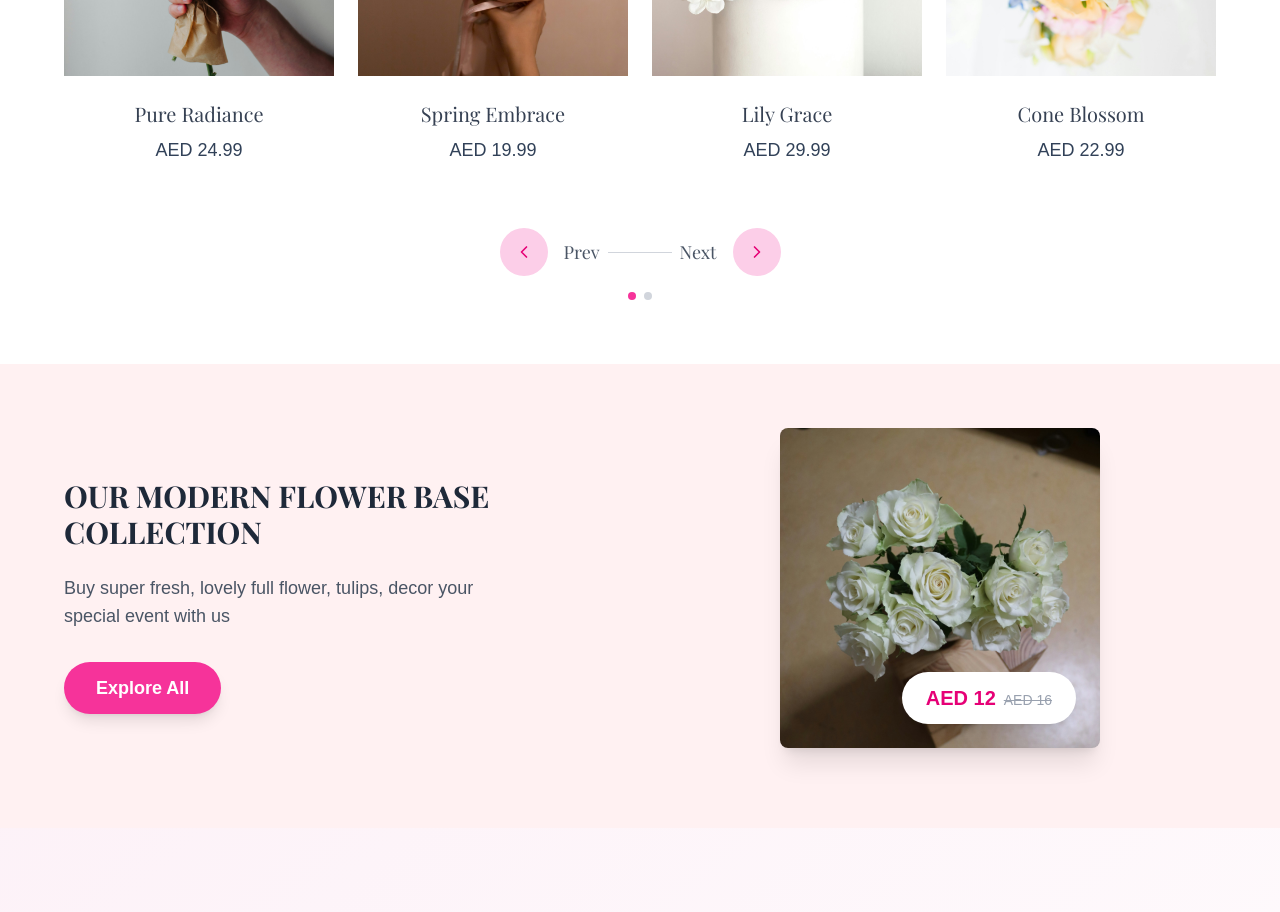
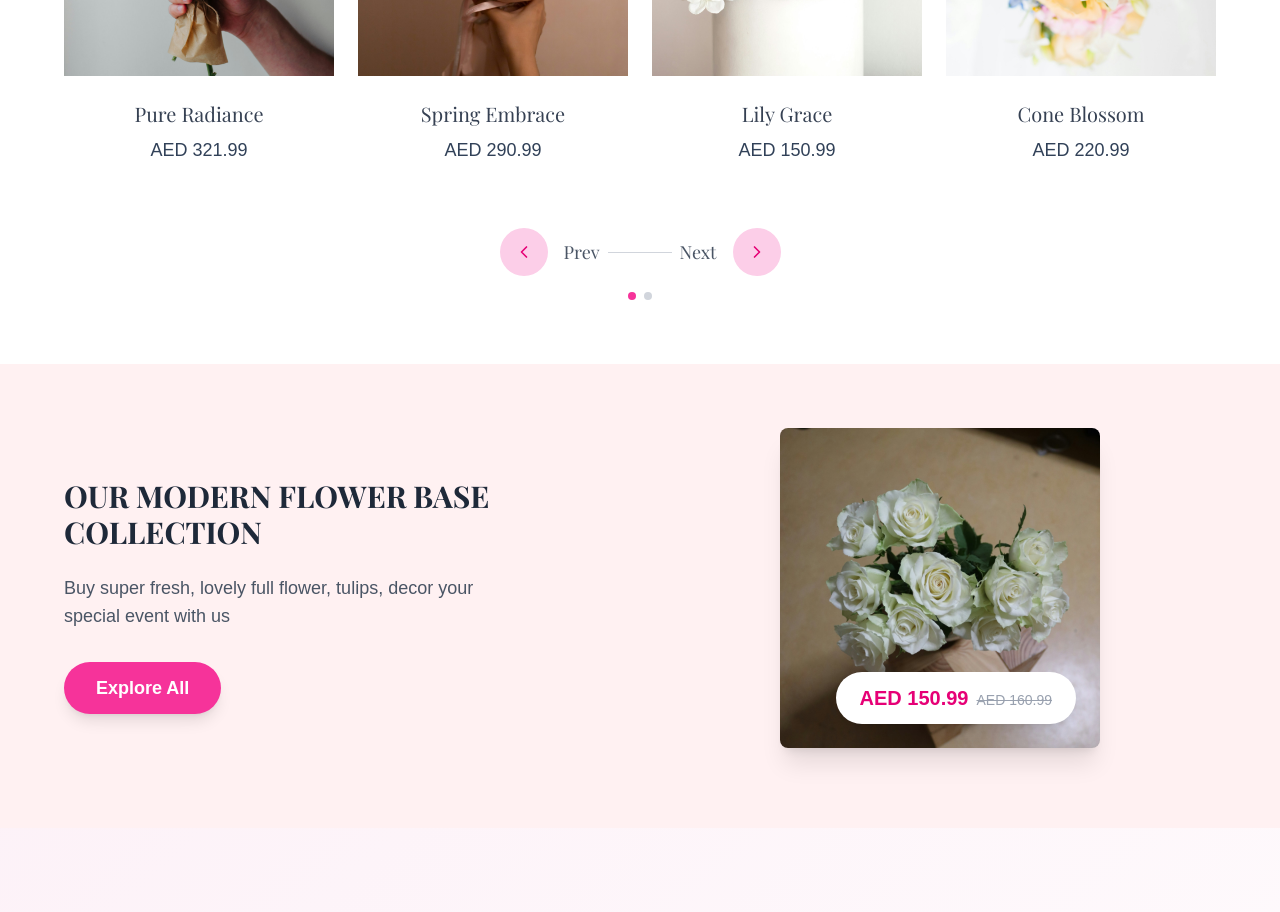
Before and after one commit to AfsalAzizi/flourish-flowers, a Next.js app: page / in a window 1280 px wide. Shown: the part 1420-2332 px from the top of the page. Built offline with nearby package versions, Linux system fonts and the light colour scheme; a web font is replaced by a local one.

Commit message:
chore: price updated

```diff
--- a/src/app/components/FeaturedCollection.tsx
+++ b/src/app/components/FeaturedCollection.tsx
@@ -34,10 +34,10 @@ const FeaturedCollection: React.FC = () => {
           />
           <div className="absolute bottom-4 md:bottom-6 right-4 md:right-6 bg-white px-4 md:px-6 py-2 md:py-3 shadow-lg rounded-full">
             <span className="text-pink-600 font-bold text-lg md:text-xl">
-              AED 12
+              AED 150.99
             </span>
             <span className="text-xs md:text-sm text-gray-400 line-through ml-2">
-              AED 16
+              AED 160.99
             </span>
           </div>
         </div>
--- a/src/app/components/ProductCarousel.tsx
+++ b/src/app/components/ProductCarousel.tsx
@@ -39,42 +39,42 @@ const ProductCarousel: React.FC = () => {
   const products: Product[] = [
     {
       name: "Pure Radiance",
-      price: "AED 24.99",
+      price: "AED 321.99",
       img: "/images/product-1.jpg",
     },
     {
       name: "Spring Embrace",
-      price: "AED 19.99",
+      price: "AED 290.99",
       img: "/images/product-9.jpg",
     },
     {
       name: "Lily Grace",
-      price: "AED 29.99",
+      price: "AED 150.99",
       img: "/images/product-3.jpg",
     },
     {
       name: "Cone Blossom",
-      price: "AED 22.99",
+      price: "AED 220.99",
       img: "/images/product-4.jpg",
     },
     {
       name: "Rose Elegance",
-      price: "AED 34.99",
+      price: "AED 120.99",
       img: "/images/product-5.jpg",
     },
     {
       name: "Garden Delight",
-      price: "AED 27.99",
+      price: "AED 190.99",
       img: "/images/product-6.jpg",
     },
     {
       name: "Sunset Bloom",
-      price: "AED 31.99",
+      price: "AED 210.99",
       img: "/images/product-10.jpg",
     },
     {
       name: "Morning Glory",
-      price: "AED 26.99",
+      price: "AED 220.99",
       img: "/images/product-8.jpg",
     },
   ];
```
